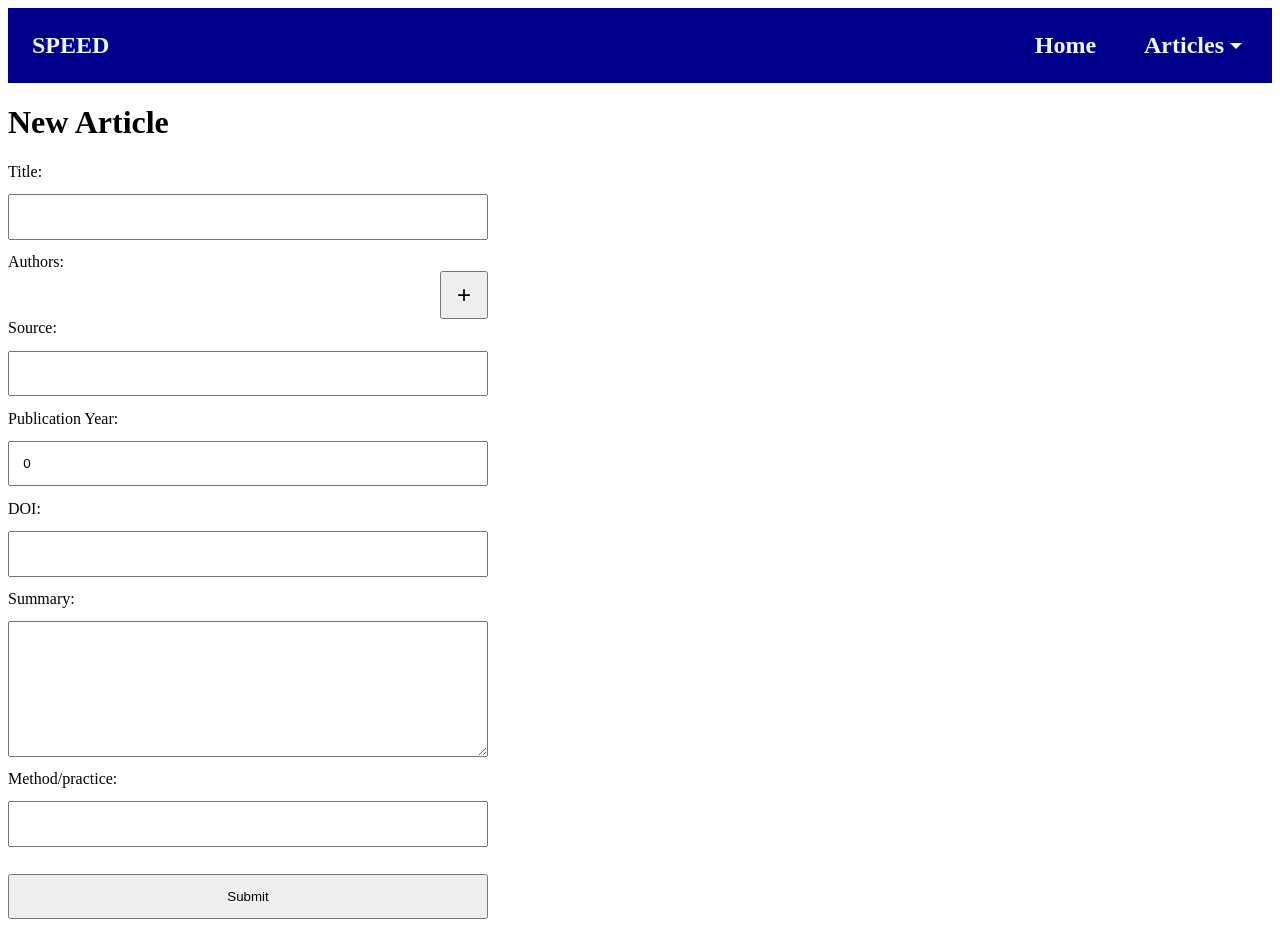
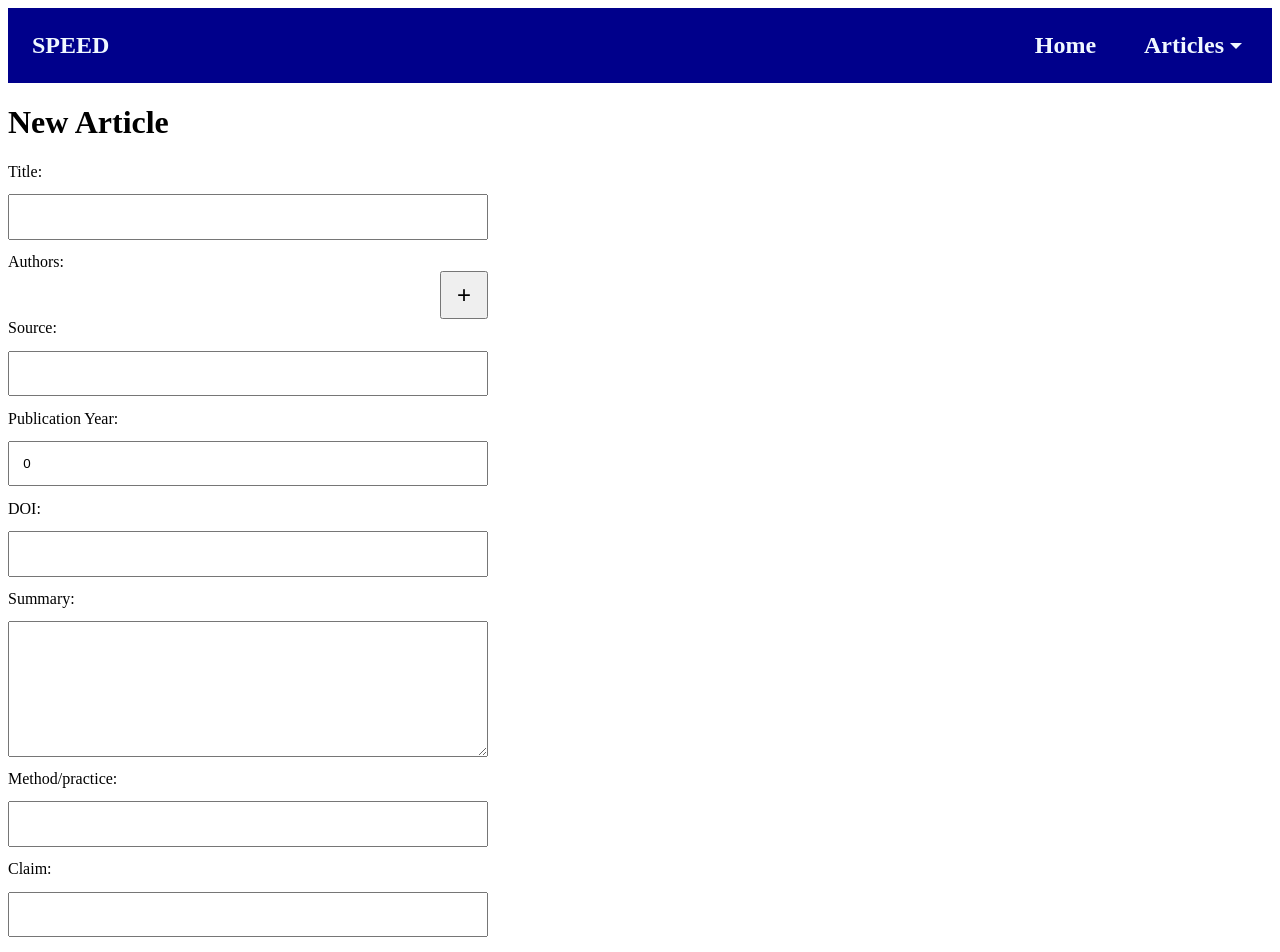
Before and after one commit to leo-r-jia/SPEED, a Next.js app in the folder frontend/: page /articles/new in a window 1280 px wide. Shown: the top 952 px of the page. Built offline with nearby package versions, Linux system fonts and the light colour scheme.

Commit message:
Added claim field and textarea vertical resize

```diff
--- a/frontend/src/pages/articles/new.tsx
+++ b/frontend/src/pages/articles/new.tsx
@@ -9,6 +9,7 @@ const NewDiscussion = () => {
     const [doi, setDoi] = useState("");
     const [summary, setSummary] = useState("");
     const [SE_practice, setSePractice] = useState("");
+    const [claim, setClaim] = useState("");
 
     const submitNewArticle = async (event: FormEvent<HTMLFormElement>) => {
         event.preventDefault();
@@ -173,6 +174,18 @@ const NewDiscussion = () => {
                     }}
                 />
 
+                <label htmlFor="method">Claim:</label>
+                <input
+                    className={formStyles.formItem}
+                    type="text"
+                    name="method"
+                    id="method"
+                    value={claim}
+                    onChange={(event) => {
+                        setClaim(event.target.value);
+                    }}
+                />
+
                 <button className={formStyles.formItem} type="submit">
                     Submit
                 </button>
--- a/frontend/src/styles/Form.module.scss
+++ b/frontend/src/styles/Form.module.scss
@@ -13,6 +13,7 @@
 .formTextArea {
     @extend .formItem;
     min-height: 8em;
+    resize: vertical;
 }
 
 .arrayItem {
```
